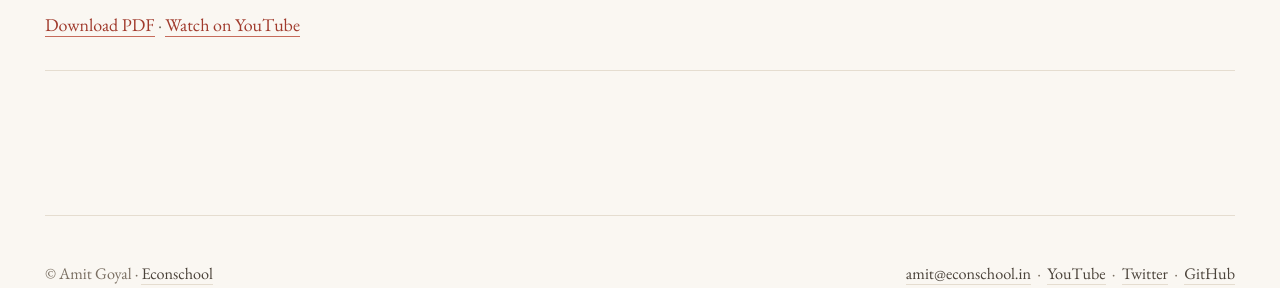
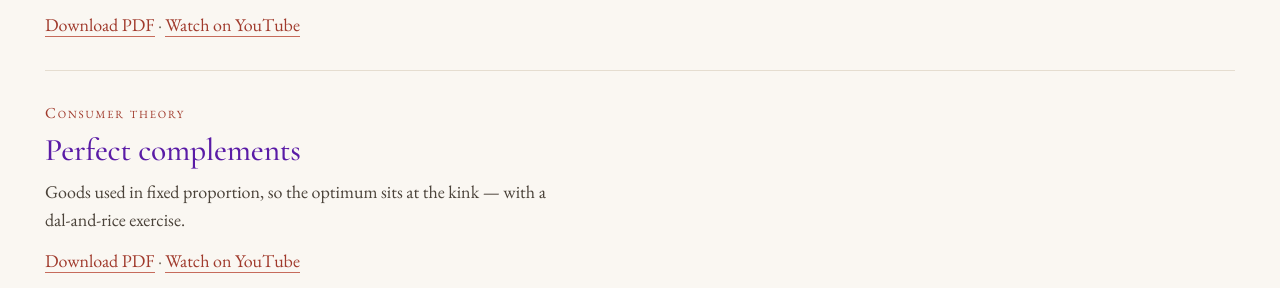
Before and after one commit to amitkumargoyal/amitkumargoyal.github.io, an Astro site: page /problems in a window 1280 px wide. Shown: the part 664-952 px from the top of the page. Built offline with nearby package versions, Linux system fonts and the light colour scheme; Astro itself is replaced by a stand-in of ours.

Commit message:
Add Problems sheet 2: Perfect complements

```diff
--- a/src/pages/problems/index.astro
+++ b/src/pages/problems/index.astro
@@ -8,6 +8,14 @@ const problems = [
     blurb: 'Optimal choice when indifference curves are straight lines — a corner solution — with a companion bus-versus-metro exercise.',
     pdf: '/problems/perfect-substitutes.pdf',
     video: 'https://youtu.be/qKRKmEKNqFQ',
+  },
+
+  {
+    topic: 'Consumer theory',
+    title: 'Perfect complements',
+    blurb: 'Goods used in fixed proportion, so the optimum sits at the kink — with a dal-and-rice exercise.',
+    pdf: '/problems/perfect-complements.pdf',
+    video: 'https://youtu.be/S4v03C39jAI',
   },
 ];
 ---
```
Also changed, not shown: 2 other files.
